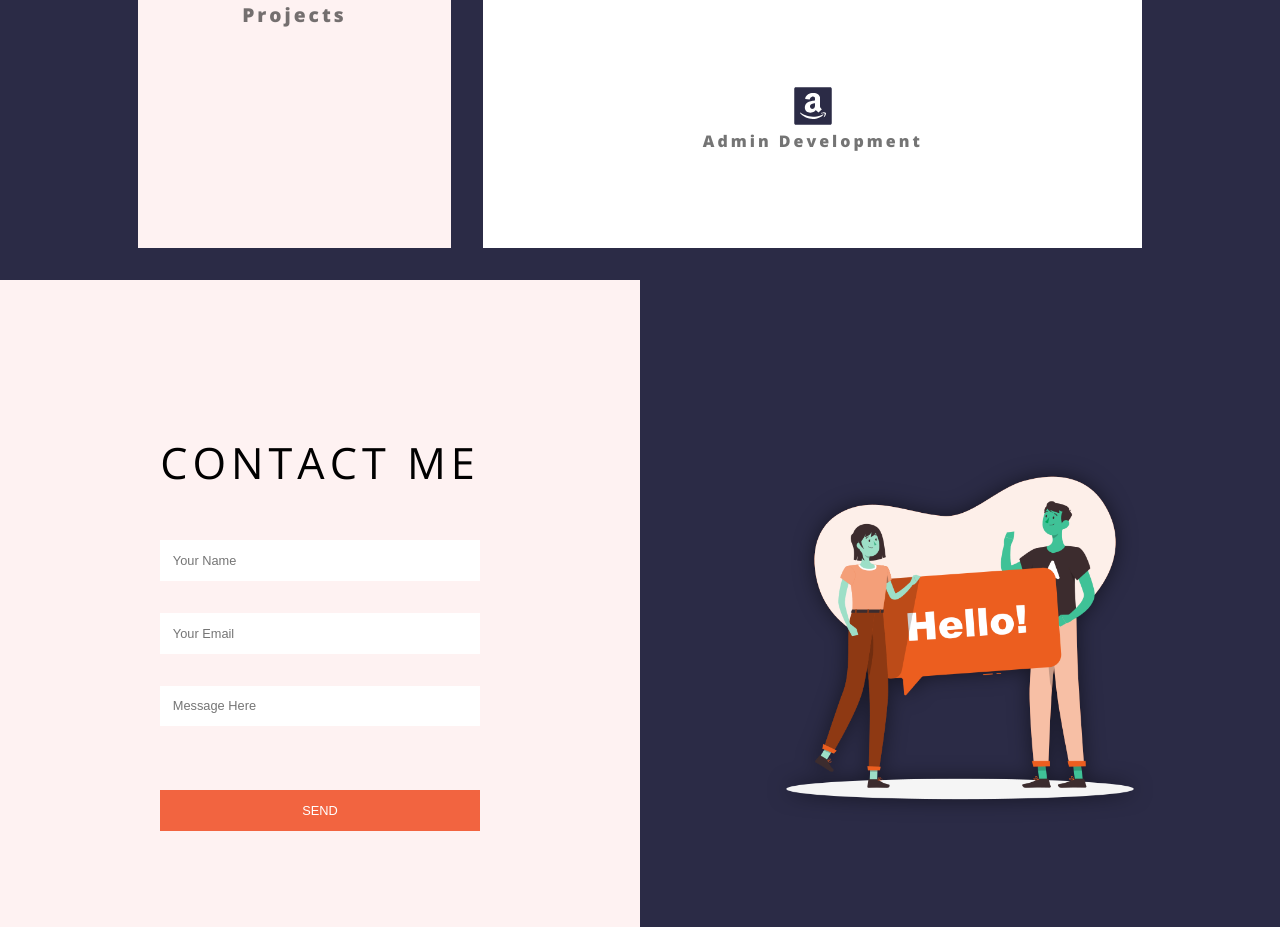
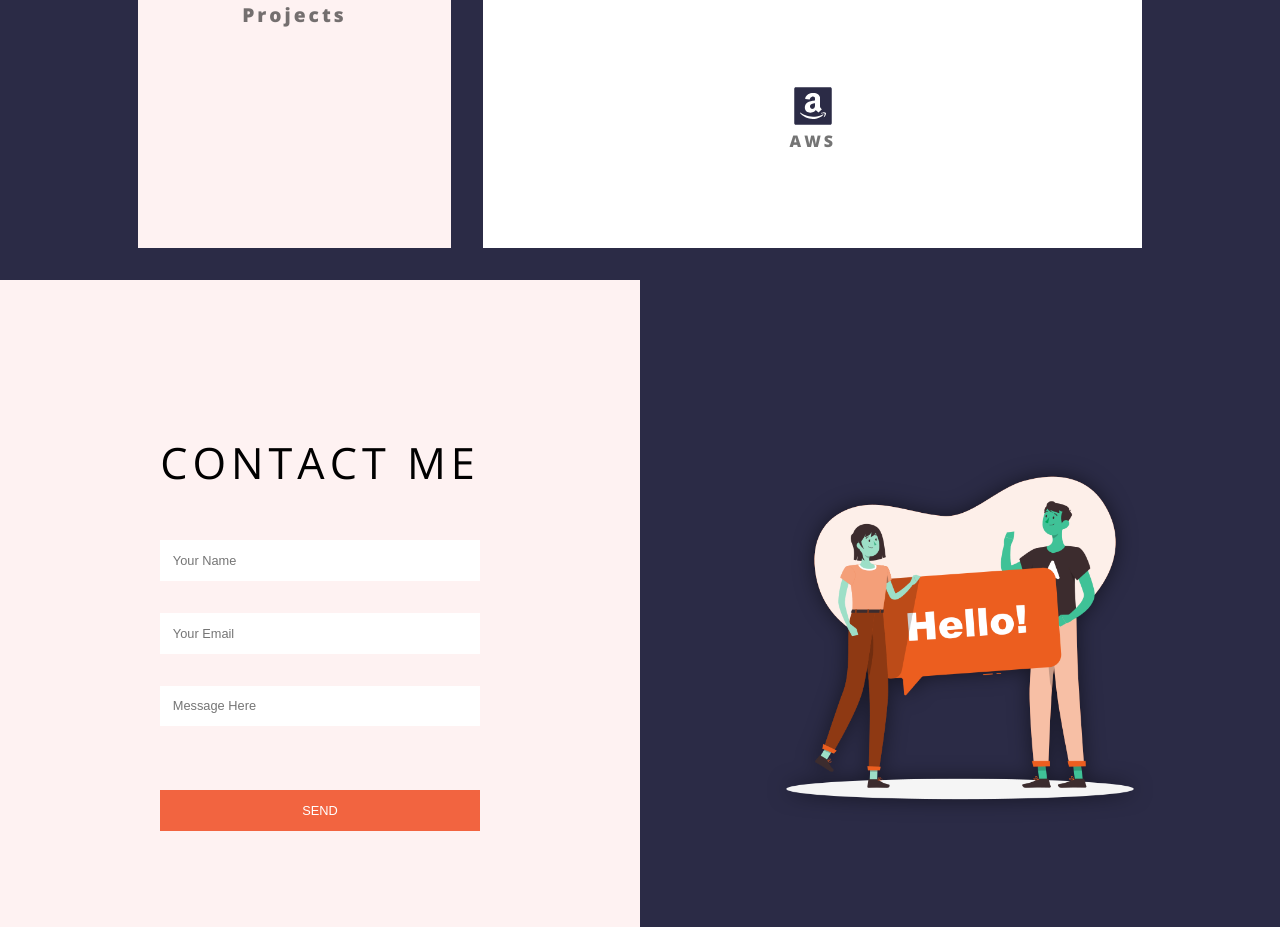
Before and after one commit to Girish209/portfolio1, a React (Create React App) app: page / in a window 1280 px wide. Shown: the part 3100-4027 px from the top of the page. Built offline with nearby package versions, Linux system fonts and the light colour scheme.

Commit message:
Update Services.js

```diff
--- a/src/components/Services.js
+++ b/src/components/Services.js
@@ -43,7 +43,7 @@ const Services = () => {
         </motion.div>
         <motion.div className='servicebox4' whileInView={animations.whileInView} initial={animations.four}>
             <AiFillAmazonSquare/>
-            <span>Admin Development</span>
+            <span>AWS</span>
         </motion.div>
       </section>
     </div>
```
